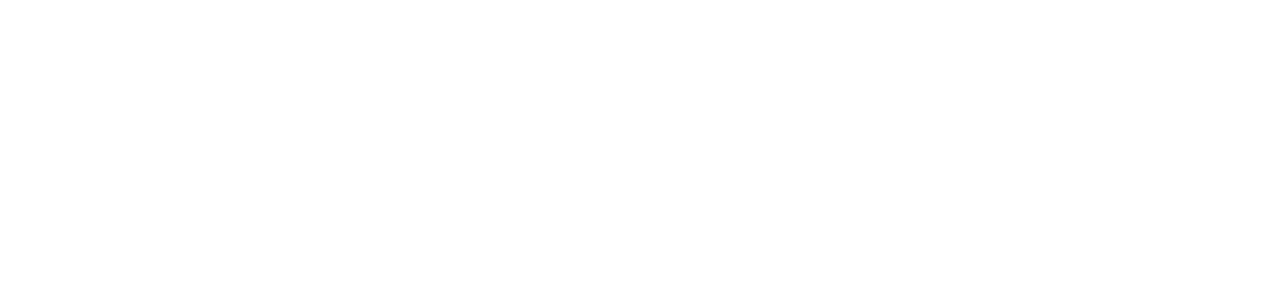
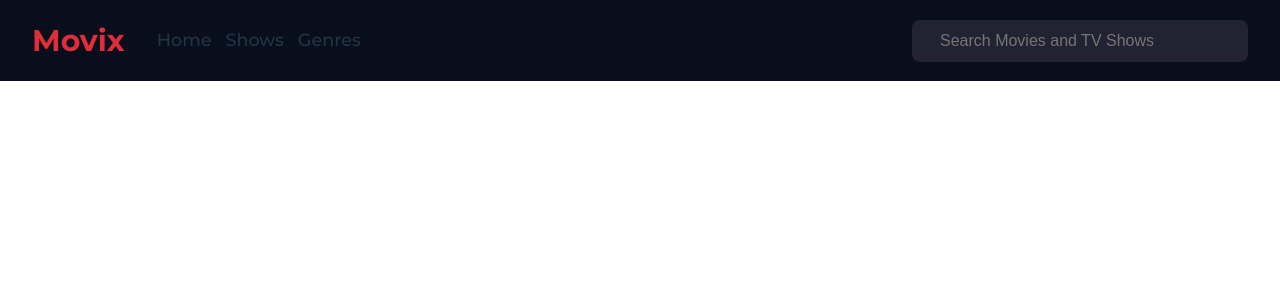
Before and after one commit to priyxansh/quadbtech-internship-assignment, a React (Vite) app: page / in a window 1280 px wide. Shown: the top 300 px of the page. Built offline with nearby package versions, Linux system fonts and the light colour scheme.

Commit message:
Completed NavBar

```diff
--- a/index.html
+++ b/index.html
@@ -4,7 +4,7 @@
         <meta charset="UTF-8" />
         <link rel="icon" type="image/svg+xml" href="/vite.svg" />
         <meta name="viewport" content="width=device-width, initial-scale=1.0" />
-    <title>Vite + React</title>
+        <title>Movix</title>
     </head>
     <body>
         <div id="root"></div>
--- a/src/App.jsx
+++ b/src/App.jsx
@@ -1,8 +1,13 @@
-import './App.css'
+import "./App.css";
+import NavBar from "./components/NavBar/NavBar";
+import { BrowserRouter as Router, Routes, Route } from "react-router-dom";
 
 function App() {
-
-  return null
+    return (
+        <Router>
+            <NavBar />
+        </Router>
+    );
 }
 
-export default App
+export default App;
--- /dev/null
+++ b/src/components/NavBar/NavBar.css
@@ -0,0 +1,154 @@
+.navbar {
+    padding: 18px 0 18px 32px;
+    background-color: var(--secondary);
+    display: flex;
+    align-items: center;
+    position: relative;
+}
+.navlogo {
+    color: var(--primary);
+    font-family: "Montserrat", sans-serif;
+}
+.navlogo span {
+    font-weight: 700;
+    font-size: 30px;
+}
+.navlist {
+    display: flex;
+    align-items: center;
+    flex-direction: column;
+    position: absolute;
+    border-radius: 16px;
+    padding: 47px 81px;
+    translate: -12px 12px;
+    gap: 1.2rem;
+    background-color: var(--secondary);
+
+    opacity: 0;
+    top: 50%;
+    right: -10px;
+    pointer-events: none;
+    transition: right 200ms ease, top 200ms ease-out, opacity 100ms;
+}
+#navtoggle-input:checked + .navlist {
+    opacity: 1;
+    pointer-events: all;
+    top: 100%;
+    right: 0;
+}
+.navlink {
+    font-size: 1.1rem;
+    font-family: "Montserrat", sans-serif;
+    text-align: center;
+    transition: color 200ms;
+    position: relative;
+}
+.navlink:hover {
+    color: var(--primary);
+}
+.navlink.active::after {
+    content: "";
+    position: absolute;
+    left: 50%;
+    translate: -50%;
+    bottom: -3px;
+    width: 90%;
+    height: 1px;
+    background-color: var(--primary);
+}
+.navtoggler {
+    display: flex;
+    align-items: center;
+    padding: 0 1rem;
+    order: 10;
+    cursor: pointer;
+}
+.navtoggler svg {
+    width: 24px;
+    height: 24px;
+}
+.searchbar {
+    left: 50%;
+    order: 1;
+    margin-left: auto;
+    margin-left: auto;
+}
+.input-control {
+    padding: 12px 28px;
+    border-radius: 8px;
+}
+#searchinput {
+    background-color: transparent;
+    border: none;
+    font-size: 1rem;
+    flex-grow: 1;
+}
+#searchinput:focus-visible {
+    outline: transparent;
+}
+#navtoggle-input {
+    display: none;
+}
+
+.searchicon {
+    display: flex;
+    align-items: center;
+    cursor: pointer;
+}
+.searchicon svg {
+    width: 24px;
+    height: 24px;
+}
+.input-control {
+    opacity: 0;
+    background-color: var(--secondary);
+    position: absolute;
+    left: 25px;
+    right: 25px;
+    top: 90%;
+    transition: opacity 150ms, top 200ms ease-out;
+}
+.input-control[data-mobile-expanded="true"] {
+    top: calc(100% + 10px);
+    opacity: 1;
+}
+#searchinput {
+    width: 100%;
+}
+
+@media only screen and (min-width: 992px) {
+    .navbar {
+        padding: 18px 32px;
+    }
+    .navlist {
+        position: static;
+        opacity: 1;
+        flex-direction: row;
+        gap: 0.875rem;
+        margin-left: 32px;
+        padding: 0;
+        pointer-events: all;
+        translate: 0;
+    }
+    .searchbar {
+        margin: 0 0 0 auto;
+    }
+    .navtoggler {
+        display: none;
+    }
+    #searchinput {
+        width: 280px;
+    }
+}
+
+@media only screen and (min-width: 620px) {
+    .input-control {
+        display: flex;
+        opacity: 1;
+        background: #223;
+        position: static;
+    }
+    .searchicon {
+        display: none;
+    }
+}
--- /dev/null
+++ b/src/components/NavBar/NavBar.jsx
@@ -0,0 +1,153 @@
+import React, { useState, useEffect, useRef } from "react";
+import { Link } from "react-router-dom";
+import "./NavBar.css";
+
+export default function NavBar() {
+    return (
+        <nav className="navbar">
+            <NavLogo title={"Movix"} />
+            <NavToggler />
+            <NavList />
+            <SearchBar />
+        </nav>
+    );
+}
+
+const NavLogo = ({ title }) => (
+    <Link to="/" className="navlogo">
+        <span>{title}</span>
+    </Link>
+);
+
+const NavToggler = () => (
+    <>
+        <label className="navtoggler" htmlFor="navtoggle-input">
+            {/* SVG taken from svgrepo.com */}
+            <svg
+                viewBox="0 0 16 16"
+                xmlns="http://www.w3.org/2000/svg"
+                fill="#fff"
+            >
+                <g id="SVGRepo_bgCarrier" strokeWidth="0"></g>
+                <g
+                    id="SVGRepo_tracerCarrier"
+                    strokeLinecap="round"
+                    strokeLinejoin="round"
+                ></g>
+                <g id="SVGRepo_iconCarrier">
+                    <path d="M9.5 13a1.5 1.5 0 1 1-3 0 1.5 1.5 0 0 1 3 0zm0-5a1.5 1.5 0 1 1-3 0 1.5 1.5 0 0 1 3 0zm0-5a1.5 1.5 0 1 1-3 0 1.5 1.5 0 0 1 3 0z"></path>
+                </g>
+            </svg>
+        </label>
+        <input type="checkbox" id="navtoggle-input" defaultChecked={false} />
+    </>
+);
+
+const NavList = () => {
+    // Navigation links can be added after building corresponding pages
+    const navItems = [
+        { title: "Home", link: "/" },
+        { title: "Shows", link: "/" },
+        { title: "Genres", link: "/" },
+    ];
+
+    return (
+        <ul className="navlist">
+            {navItems.map((item, index) => (
+                <NavItem title={item.title} link={item.link} key={index} />
+            ))}
+        </ul>
+    );
+};
+
+const NavItem = ({ title, link }) => {
+    return (
+        <li className="navitem">
+            <Link to={`${link}`} className="navlink">
+                {title}
+            </Link>
+        </li>
+    );
+};
+
+const SearchBar = () => {
+    const [searchTerm, setSearchTerm] = useState("");
+    const [expanded, setExpanded] = useState(false);
+    const searchRef = useRef(null);
+
+    // Adding keydown event listener to focus search on pressing "/" and blur it on pressing "esc"
+
+    const focusSearch = (e) => {
+        if (e.key === "/" && document.activeElement !== searchRef.current) {
+            e.preventDefault();
+            searchRef.current.focus();
+        }
+    };
+
+    const blurSearch = (e) => {
+        if (e.key.toLowerCase() === "escape") {
+            e.preventDefault();
+            searchRef.current.blur();
+        }
+    };
+
+    useEffect(() => {
+        window.addEventListener("keydown", focusSearch);
+        searchRef.current.addEventListener("keydown", blurSearch);
+        return () => {
+            window.removeEventListener("keydown", focusSearch);
+            searchRef.current.removeEventListener("keydown", blurSearch);
+        };
+    }, []);
+
+    const expandSearch = () => {
+        setExpanded((prev) => !prev);
+    };
+
+    return (
+        <form action="/" className="searchbar">
+            <SearchIcon onClick={expandSearch} />
+            <div className="input-control" data-mobile-expanded={expanded}>
+                <input
+                    type="text"
+                    placeholder="Search Movies and TV Shows"
+                    id="searchinput"
+                    value={searchTerm}
+                    onChange={(e) => setSearchTerm(e.target.value)}
+                    ref={searchRef}
+                />
+            </div>
+        </form>
+    );
+};
+
+const SearchIcon = ({ onClick }) => (
+    <>
+        <label htmlFor="searchinput" className="searchicon" onClick={onClick}>
+            <svg
+                viewBox="0 0 24 24"
+                fill="none"
+                xmlns="http://www.w3.org/2000/svg"
+            >
+                <g id="SVGRepo_bgCarrier" strokeWidth="0"></g>
+                <g
+                    id="SVGRepo_tracerCarrier"
+                    strokeLinecap="round"
+                    strokeLinejoin="round"
+                ></g>
+                <g id="SVGRepo_iconCarrier">
+                    <g id="Interface / Search_Magnifying_Glass">
+                        <path
+                            id="Vector"
+                            d="M15 15L21 21M10 17C6.13401 17 3 13.866 3 10C3 6.13401 6.13401 3 10 3C13.866 3 17 6.13401 17 10C17 13.866 13.866 17 10 17Z"
+                            stroke="#fff"
+                            strokeWidth="2"
+                            strokeLinecap="round"
+                            strokeLinejoin="round"
+                        ></path>
+                    </g>
+                </g>
+            </svg>
+        </label>
+    </>
+);
--- a/src/index.css
+++ b/src/index.css
@@ -1,4 +1,9 @@
+@import url("https://fonts.googleapis.com/css2?family=Montserrat:wght@400;500;600;700&display=swap");
+
 :root {
+    --primary: #df2e38;
+    --secondary: #090e1c;
+
     font-family: Inter, system-ui, Avenir, Helvetica, Arial, sans-serif;
     line-height: 1.5;
     font-weight: 400;
@@ -14,7 +19,7 @@
     -webkit-text-size-adjust: 100%;
 }
 
-/* CSS Reset */
+/* CSS reset */
 *,
 *::before,
 *::after {
@@ -23,29 +28,24 @@
     box-sizing: border-box;
 }
 
-a {
-    font-weight: 500;
-    color: #646cff;
-    text-decoration: inherit;
-}
-a:hover {
-    color: #535bf2;
-}
-
+/* Basic styling */
 body {
-    margin: 0;
-    display: flex;
-    place-items: center;
     min-width: 320px;
     min-height: 100vh;
     min-height: 100svh;
 }
-
+ul {
+    list-style: none;
+}
+a {
+    font-weight: 500;
+    color: inherit;
+    text-decoration: none;
+}
 h1 {
     font-size: 3.2em;
     line-height: 1.1;
 }
-
 button {
     border-radius: 8px;
     border: 1px solid transparent;
```
Lines whose indentation alone changed are shown as unchanged.
